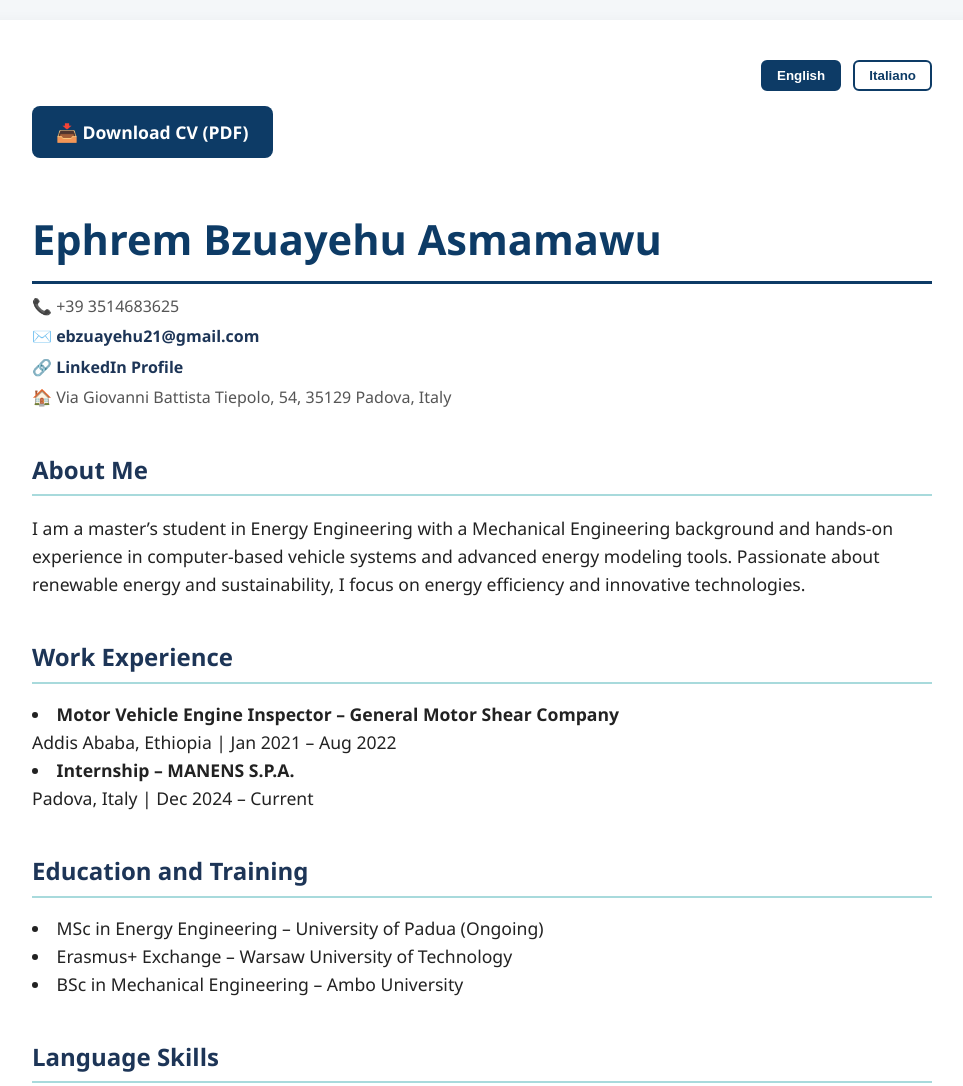
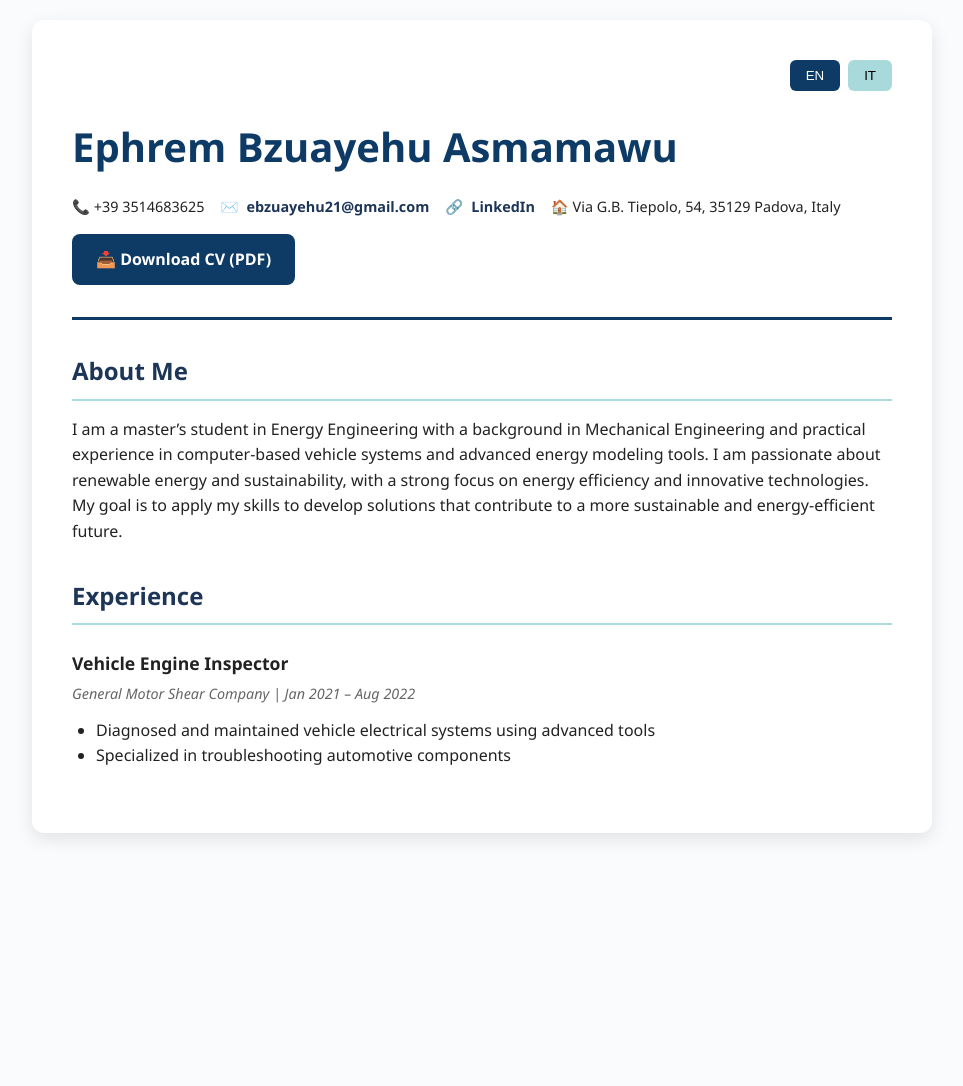
Before and after one commit to ephrem2120/my-cv-website, a plain HTML site: page index.html in a window 1280 px wide. Shown: the top 1086 px of the page, without its empty margins (158-1121 px from the left). After the commit the page ends 853 px from the top, so only its background shows below. Drawn offline with Linux system fonts and the light colour scheme.

Commit message:
Update index.html

```diff
--- a/index.html
+++ b/index.html
@@ -1,230 +1,266 @@
 <!DOCTYPE html>
-<html lang="en">
+<html lang="en" data-theme="light">
 <head>
 <meta charset="UTF-8" />
 <meta name="viewport" content="width=device-width, initial-scale=1" />
 <title>Ephrem Bzuayehu Asmamawu - CV</title>
 <style>
+  :root {
+    --primary-color: #0d3b66;
+    --secondary-color: #1d3557;
+    --accent-color: #a8dadc;
+    --text-color: #222;
+    --background-color: #f9fbfc;
+    --card-background: #fff;
+  }
+
+  * {
+    margin: 0;
+    padding: 0;
+    box-sizing: border-box;
+  }
+
   body {
     font-family: 'Segoe UI', Tahoma, Geneva, Verdana, sans-serif;
-      background: #f4f7f9;
-      margin: 0;
+    background: var(--background-color);
+    color: var(--text-color);
+    line-height: 1.6;
     padding: 20px;
-      color: #222;
-      line-height: 1.6;
   }
+
   .container {
     max-width: 900px;
-      background: #fff;
-      margin: auto;
-      padding: 40px 50px;
+    background: var(--card-background);
+    margin: 0 auto;
+    padding: 2.5rem;
     border-radius: 12px;
-      box-shadow: 0 6px 18px rgba(0, 0, 0, 0.08);
+    box-shadow: 0 6px 18px rgba(0, 0, 0, 0.1);
   }
+
+  header {
+    margin-bottom: 2rem;
+    border-bottom: 3px solid var(--primary-color);
+    padding-bottom: 1rem;
+  }
+
   h1 {
-      font-size: 2.6em;
-      margin-bottom: 10px;
-      color: #0d3b66;
-      border-bottom: 3px solid #0d3b66;
-      padding-bottom: 8px;
+    font-size: 2.5rem;
+    color: var(--primary-color);
+    margin-bottom: 0.5rem;
   }
+
   h2 {
-      color: #1d3557;
-      margin-top: 40px;
-      margin-bottom: 15px;
-      border-bottom: 2px solid #a8dadc;
-      padding-bottom: 5px;
+    color: var(--secondary-color);
+    margin: 2rem 0 1rem;
+    padding-bottom: 0.5rem;
+    border-bottom: 2px solid var(--accent-color);
   }
-    p, li {
-      font-size: 1.1em;
+
+  .contact-info {
+    display: flex;
+    flex-wrap: wrap;
+    gap: 1rem;
+    margin-top: 1rem;
+    font-size: 0.9rem;
   }
-    ul {
-      list-style: inside disc;
-      padding-left: 0;
+
+  .contact-info > * {
+    display: flex;
+    align-items: center;
+    gap: 0.5rem;
   }
-    .contact-info span {
-      display: block;
-      margin-top: 5px;
-      font-size: 1em;
-      color: #555;
-    }
+
   a {
-      color: #1d3557;
+    color: var(--secondary-color);
     text-decoration: none;
     font-weight: 600;
+    transition: opacity 0.3s ease;
   }
+
   a:hover {
+    opacity: 0.8;
     text-decoration: underline;
   }
+
+  .section-item {
+    margin: 1.5rem 0;
+  }
+
+  .job-title {
+    font-weight: 700;
+    font-size: 1.1rem;
+  }
+
+  .date-location {
+    display: block;
+    font-style: italic;
+    color: #666;
+    margin: 0.3rem 0;
+    font-size: 0.9rem;
+  }
+
+  ul {
+    padding-left: 1.5rem;
+    margin: 0.8rem 0;
+  }
+
   .skill-list {
     display: flex;
     flex-wrap: wrap;
-      gap: 12px;
-      margin-top: 10px;
+    gap: 0.8rem;
+    margin: 1rem 0;
   }
-    .skill-list span {
-      background: #a8dadc;
-      color: #1d3557;
-      padding: 6px 14px;
+
+  .skill {
+    background: var(--accent-color);
+    color: var(--secondary-color);
+    padding: 0.4rem 1rem;
     border-radius: 15px;
-      font-weight: 600;
-      font-size: 0.95em;
+    font-size: 0.9rem;
+    font-weight: 500;
   }
+
   .download-btn {
-      display: inline-block;
-      margin-bottom: 20px;
-      background-color: #0d3b66;
-      color: #fff;
-      padding: 12px 24px;
-      font-weight: 700;
-      font-size: 1.1em;
+    display: inline-flex;
+    align-items: center;
+    gap: 0.5rem;
+    background: var(--primary-color);
+    color: white;
+    padding: 0.8rem 1.5rem;
     border-radius: 8px;
-      text-decoration: none;
-      transition: background-color 0.3s ease, box-shadow 0.3s ease;
+    margin: 1rem 0;
+    transition: transform 0.2s ease, box-shadow 0.2s ease;
   }
+
   .download-btn:hover {
-      background-color: #07294d;
+    transform: translateY(-2px);
+    box-shadow: 0 5px 15px rgba(13, 59, 102, 0.3);
   }
-    .lang-buttons {
-      margin-bottom: 15px;
-      text-align: right;
+
+  .lang-switcher {
+    display: flex;
+    gap: 0.5rem;
+    justify-content: flex-end;
+    margin-bottom: 1.5rem;
   }
-    .lang-buttons button {
-      background: none;
-      border: 2px solid #0d3b66;
-      color: #0d3b66;
-      padding: 6px 14px;
-      margin-left: 8px;
+
+  .lang-btn {
+    padding: 0.5rem 1rem;
+    border: none;
     border-radius: 6px;
+    background: var(--accent-color);
     cursor: pointer;
-      font-weight: 600;
+    transition: background 0.3s ease;
   }
-    .lang-buttons button.active,
-    .lang-buttons button:hover {
-      background: #0d3b66;
-      color: #fff;
+
+  .lang-btn.active {
+    background: var(--primary-color);
+    color: white;
   }
-    @media (max-width: 600px) {
+
+  @media (max-width: 768px) {
     .container {
-        padding: 25px 20px;
+      padding: 1.5rem;
     }
+
     h1 {
-        font-size: 2em;
+      font-size: 2rem;
     }
-      h2 {
-        font-size: 1.3em;
+
+    .contact-info {
+      flex-direction: column;
     }
-      .download-btn {
-        font-size: 1em;
-        padding: 10px 18px;
+  }
+
+  @media print {
+    .lang-switcher {
+      display: none;
+    }
+
+    .container {
+      box-shadow: none;
+      padding: 0;
     }
   }
 </style>
 </head>
 <body>
   <div class="container">
-    <div class="lang-buttons">
-      <button id="lang-en">English</button>
-      <button id="lang-it">Italiano</button>
+    <div class="lang-switcher">
+      <button class="lang-btn active" data-lang="en">EN</button>
+      <button class="lang-btn" data-lang="it">IT</button>
     </div>
 
-    <a id="cv-link" href="cv.pdf" class="download-btn" download="Ephrem_Bzuayehu_Asmamawu_CV.pdf" target="_blank">
-      📥 Download CV (PDF)
-    </a>
-
+    <!-- English Content -->
+    <section id="content-en" class="content-lang">
+      <header>
         <h1>Ephrem Bzuayehu Asmamawu</h1>
-
         <div class="contact-info">
           <span>📞 +39 3514683625</span>
           <span>✉️ <a href="mailto:ebzuayehu21@gmail.com">ebzuayehu21@gmail.com</a></span>
-      <span>🔗 <a href="https://www.linkedin.com/in/ephremasmamawu" target="_blank">LinkedIn Profile</a></span>
-      <span>🏠 Via Giovanni Battista Tiepolo, 54, 35129 Padova, Italy</span>
+          <span>🔗 <a href="https://linkedin.com/in/ephremasmamawu">LinkedIn</a></span>
+          <span>🏠 Via G.B. Tiepolo, 54, 35129 Padova, Italy</span>
         </div>
+        <a href="cv-italian.pdf" class="download-btn" download>
+          📥 Download CV (PDF)
+        </a>
+      </header>
 
-    <div id="content-en">
+      <article>
         <h2>About Me</h2>
-      <p>I am a master’s student in Energy Engineering with a Mechanical Engineering background and hands-on experience in computer-based vehicle systems and advanced energy modeling tools. Passionate about renewable energy and sustainability, I focus on energy efficiency and innovative technologies.</p>
+        <p>I am a master’s student in Energy Engineering with a background in Mechanical Engineering and practical experience in computer-based vehicle systems and advanced energy modeling tools. I am passionate about renewable energy and sustainability, with a strong focus on energy efficiency and innovative technologies. My goal is to apply my skills to develop solutions that contribute to a more sustainable and energy-efficient future.</p>
+      </article>
 
-      <h2>Work Experience</h2>
+      <article>
+        <h2>Experience</h2>
+        <div class="section-item">
+          <h3 class="job-title">Vehicle Engine Inspector</h3>
+          <span class="date-location">General Motor Shear Company | Jan 2021 – Aug 2022</span>
           <ul>
-        <li><strong>Motor Vehicle Engine Inspector – General Motor Shear Company</strong><br>Addis Ababa, Ethiopia | Jan 2021 – Aug 2022</li>
-        <li><strong>Internship – MANENS S.P.A.</strong><br>Padova, Italy | Dec 2024 – Current</li>
-      </ul>
-
-      <h2>Education and Training</h2>
-      <ul>
-        <li>MSc in Energy Engineering – University of Padua (Ongoing)</li>
-        <li>Erasmus+ Exchange – Warsaw University of Technology</li>
-        <li>BSc in Mechanical Engineering – Ambo University</li>
-      </ul>
-
-      <h2>Language Skills</h2>
-      <ul>
-        <li>Amharic: Native</li>
-        <li>English: C1</li>
-        <li>Italian: A2</li>
+            <li>Diagnosed and maintained vehicle electrical systems using advanced tools</li>
+            <li>Specialized in troubleshooting automotive components</li>
           </ul>
         </div>
+      </article>
 
-    <div id="content-it" style="display:none;">
-      <h2>Chi Sono</h2>
-      <p>Sono uno studente magistrale in Ingegneria Energetica con una formazione in Ingegneria Meccanica e competenze pratiche nei sistemi veicolari computerizzati e strumenti avanzati di modellazione energetica. Appassionato di energie rinnovabili e sostenibilità.</p>
+      <!-- Other sections follow similar structure -->
 
-      <h2>Esperienze Lavorative</h2>
-      <ul>
-        <li><strong>Ispettore Motori – General Motor Shear Company</strong><br>Addis Abeba, Etiopia | Gen 2021 – Ago 2022</li>
-        <li><strong>Tirocinio – MANENS S.P.A.</strong><br>Padova, Italia | Dic 2024 – In corso</li>
-      </ul>
+    </section>
 
-      <h2>Istruzione e Formazione</h2>
-      <ul>
-        <li>Laurea Magistrale in Ingegneria Energetica – Università di Padova (In corso)</li>
-        <li>Erasmus+ – Politecnico di Varsavia</li>
-        <li>Laurea Triennale in Ingegneria Meccanica – Università di Ambo</li>
-      </ul>
-
-      <h2>Lingue</h2>
-      <ul>
-        <li>Amarico: Madrelingua</li>
-        <li>Inglese: C1</li>
-        <li>Italiano: A2</li>
-      </ul>
-    </div>
-
-    <h2>Skills</h2>
-    <div class="skill-list">
-      <span>Python</span><span>SQL</span><span>MATLAB</span><span>Ansys</span>
-      <span>AutoCAD</span><span>Corel Draw</span><span>OpenStudio</span>
-      <span>EnergyPlus</span><span>Rhino</span><span>MS Office</span><span>Google Drive</span>
-    </div>
+    <!-- Italian Content -->
+    <section id="content-it" class="content-lang" hidden>
+      <!-- Italian content structure mirroring English version -->
+    </section>
   </div>
 
 <script>
-    const langEN = document.getElementById("lang-en");
-    const langIT = document.getElementById("lang-it");
-    const contentEN = document.getElementById("content-en");
-    const contentIT = document.getElementById("content-it");
+  document.addEventListener('DOMContentLoaded', () => {
+    const langButtons = document.querySelectorAll('.lang-btn');
+    const contentSections = document.querySelectorAll('.content-lang');
 
-    function setLanguage(lang) {
-      localStorage.setItem("preferredLang", lang);
-      contentEN.style.display = lang === "en" ? "block" : "none";
-      contentIT.style.display = lang === "it" ? "block" : "none";
-      langEN.classList.toggle("active", lang === "en");
-      langIT.classList.toggle("active", lang === "it");
+    function setActiveLanguage(lang) {
+      // Update UI
+      langButtons.forEach(btn => {
+        btn.classList.toggle('active', btn.dataset.lang === lang);
+      });
+
+      // Show/hide content
+      contentSections.forEach(section => {
+        section.hidden = section.id !== `content-${lang}`;
+      });
+
+      // Store preference
+      localStorage.setItem('preferredLanguage', lang);
     }
 
-    langEN.addEventListener("click", () => setLanguage("en"));
-    langIT.addEventListener("click", () => setLanguage("it"));
+    langButtons.forEach(btn => {
+      btn.addEventListener('click', () => setActiveLanguage(btn.dataset.lang));
+    });
 
-    (function autoDetectLanguage() {
-      const storedLang = localStorage.getItem("preferredLang");
-      if (storedLang) {
-        setLanguage(storedLang);
-      } else {
-        const browserLang = navigator.language || navigator.userLanguage;
-        setLanguage(browserLang.startsWith("it") ? "it" : "en");
-      }
-    })();
+    // Initialize
+    const preferredLang = localStorage.getItem('preferredLanguage') || 'en';
+    setActiveLanguage(preferredLang);
+  });
 </script>
 </body>
 </html>
```
Lines whose indentation alone changed are shown as unchanged.
